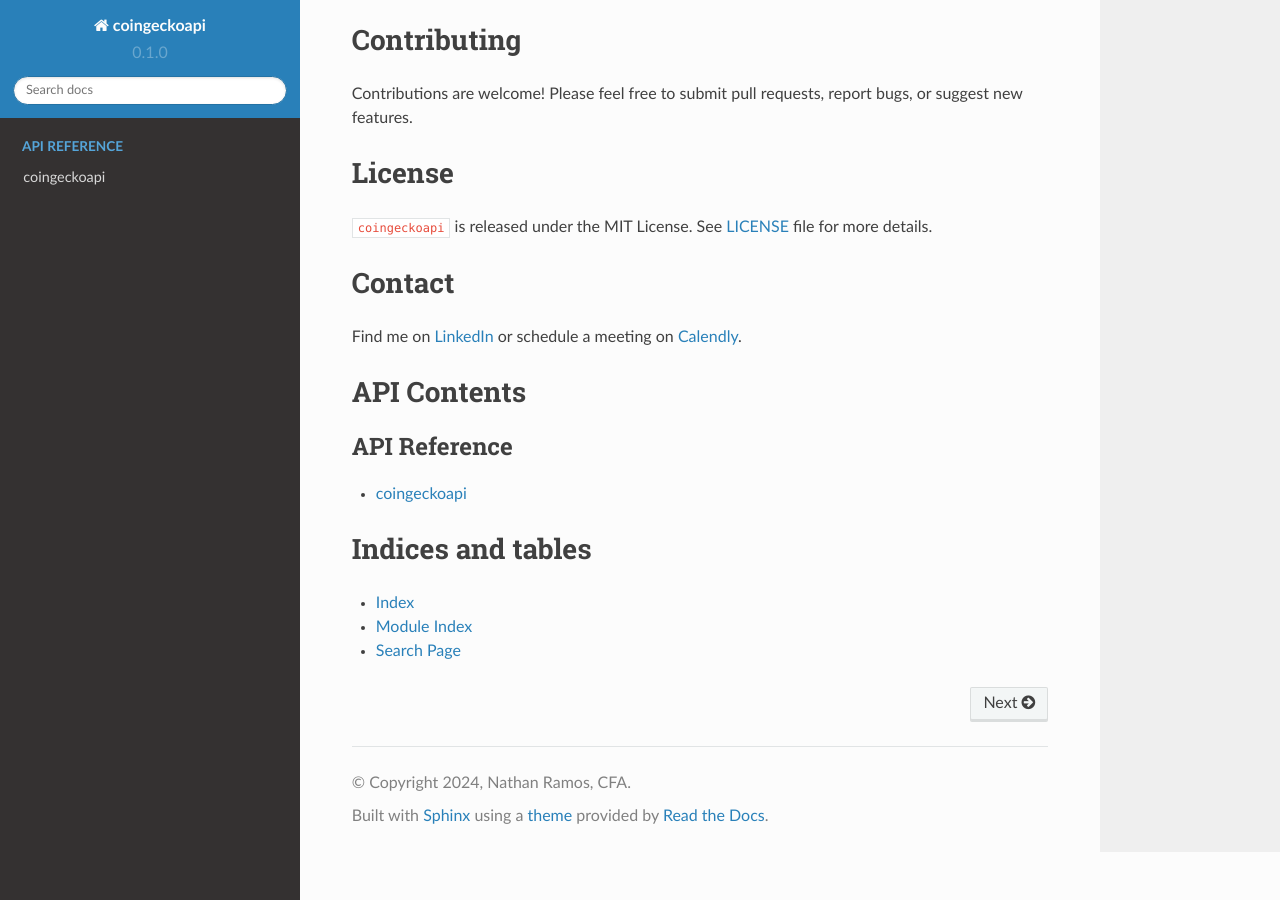
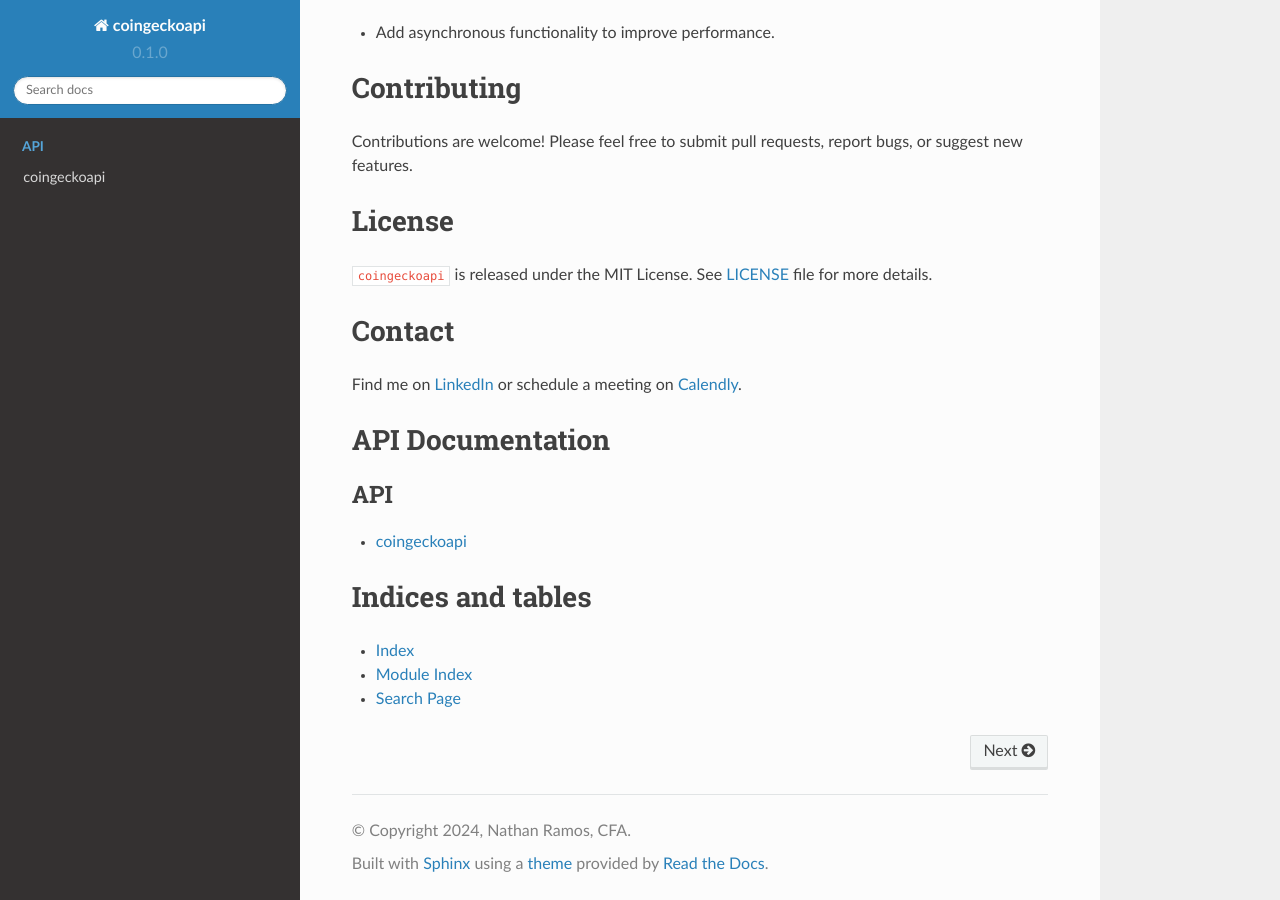
Before and after one commit to nathanramoscfa/pycgapi, a Sphinx documentation site: the page built from docs/source/index.rst, in a window 1280 px wide and 900 px high, scrolled down 6600 px. Built offline with Sphinx 7.4.7 and the Read the Docs theme 2.0.0, drawn with Linux system fonts in a browser that asks for light colours; some of the changed text lies outside the part shown.

Commit message:
Update index.rst

```diff
--- a/docs/source/index.rst
+++ b/docs/source/index.rst
@@ -338,12 +343,12 @@ Contact
 Find me on `LinkedIn <https://www.linkedin.com/in/nathanramos/>`_
 or schedule a meeting on `Calendly <https://calendly.com/nrcapitalmanagement/coingeckoapi-meeting>`_.
 
-API Contents
-============
+API Documentation
+=================
 
 .. toctree::
    :maxdepth: 2
-   :caption: API Reference
+   :caption: API
 
    coingeckoapi
 
```
Also changed, not shown: other parts of docs/source/index.rst (+5 -0 lines).
